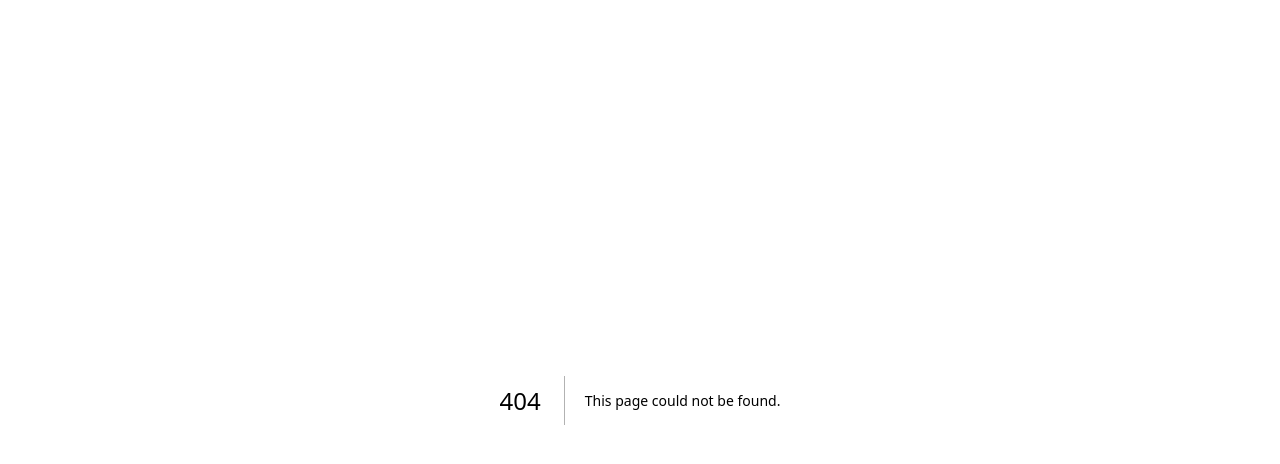
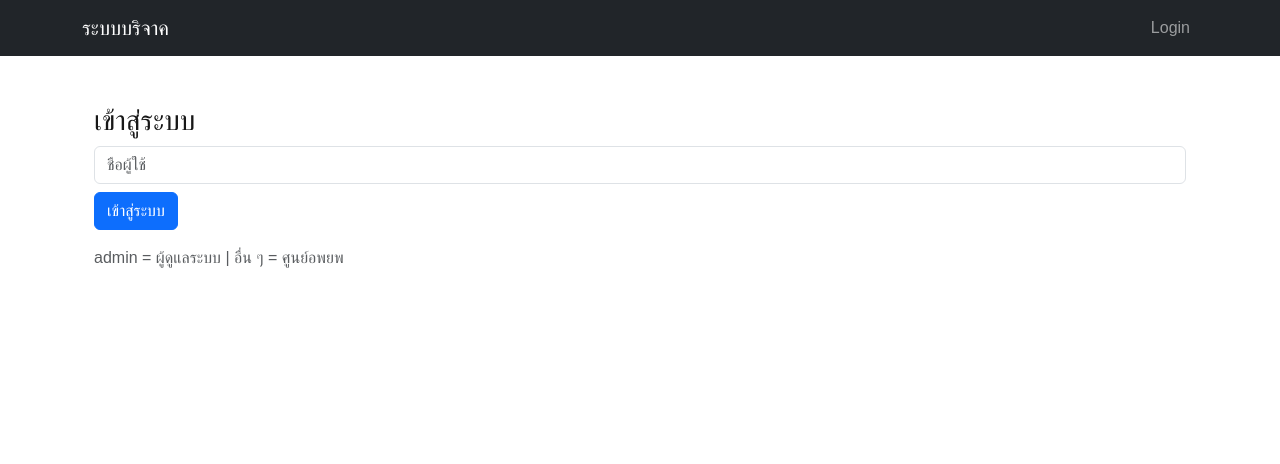
Before and after one commit to mmkunlanat/inventory-system, a Next.js app: page /login in a window 1280 px wide. Before the commit this address had no page. Shown: the top 464 px of the page. Built offline with nearby package versions, Linux system fonts and the light colour scheme.

Commit message:
set login

```diff
--- a/src/app/layout.js
+++ b/src/app/layout.js
@@ -1,6 +1,7 @@
 import 'bootstrap/dist/css/bootstrap.min.css'
 import { Geist, Geist_Mono } from "next/font/google";
 import "./globals.css";
+import Navbar from "@/components/Navbar";
 
 const geistSans = Geist({
   variable: "--font-geist-sans",
@@ -13,15 +14,23 @@ const geistMono = Geist_Mono({
 });
 
 export const metadata = {
-  title: "Create Next App",
-  description: "Generated by create next app",
+  title: "ระบบจัดสรรสินค้าบริจาค",
+  description: "Donation Management System",
 };
 
 export default function RootLayout({ children }) {
   return (
     <html lang="en">
       <body className={`${geistSans.variable} ${geistMono.variable}`}>
-        {children}
+
+        {/* เมนูด้านบน */}
+        <Navbar />
+
+        {/* เนื้อหาของแต่ละหน้า */}
+        <main className="container mt-4">
+          {children}
+        </main>
+
       </body>
     </html>
   );
--- /dev/null
+++ b/src/app/login/page.js
@@ -0,0 +1,38 @@
+"use client"
+import { useState } from "react";
+import { useRouter } from "next/navigation";
+
+export default function LoginPage() {
+  const [username, setUsername] = useState("");
+  const router = useRouter();
+
+  const login = () => {
+    if (username === "admin") {
+      sessionStorage.setItem("role", "admin");
+      router.push("/admin/items");
+    } else {
+      sessionStorage.setItem("role", "center");
+      router.push("/center/request");
+    }
+  };
+
+  return (
+    <div className="container mt-5">
+      <h3>เข้าสู่ระบบ</h3>
+
+      <input
+        className="form-control mb-2"
+        placeholder="ชื่อผู้ใช้"
+        onChange={e => setUsername(e.target.value)}
+      />
+
+      <button className="btn btn-primary" onClick={login}>
+        เข้าสู่ระบบ
+      </button>
+
+      <p className="mt-3 text-muted">
+        admin = ผู้ดูแลระบบ | อื่น ๆ = ศูนย์อพยพ
+      </p>
+    </div>
+  );
+}
--- /dev/null
+++ b/src/components/Navbar.js
@@ -0,0 +1,63 @@
+"use client"
+import Link from "next/link";
+import { useEffect, useState } from "react";
+
+export default function Navbar() {
+  const [role, setRole] = useState(null);
+
+  useEffect(() => {
+    setRole(sessionStorage.getItem("role"));
+  }, []);
+
+  const logout = () => {
+    sessionStorage.clear();
+    location.href = "/login";
+  };
+
+  return (
+    <nav className="navbar navbar-expand-lg navbar-dark bg-dark">
+      <div className="container">
+        <Link className="navbar-brand" href="/">
+          ระบบบริจาค
+        </Link>
+
+        <div className="navbar-nav">
+
+          {/* เมนู Admin */}
+          {role === "admin" && (
+            <>
+              <Link className="nav-link" href="/admin/items">สินค้า</Link>
+              <Link className="nav-link" href="/admin/centers">ศูนย์อพยพ</Link>
+              <Link className="nav-link" href="/admin/requests">คำขอ</Link>
+            </>
+          )}
+
+          {/* เมนู Center */}
+          {role === "center" && (
+            <Link className="nav-link" href="/center/request">
+              ขอรับบริจาค
+            </Link>
+          )}
+
+          {/* ยังไม่ Login */}
+          {!role && (
+            <Link className="nav-link" href="/login">
+              Login
+            </Link>
+          )}
+
+          {/* Logout */}
+          {role && (
+            <button
+              className="btn btn-outline-light ms-3"
+              onClick={logout}
+            >
+              Logout
+            </button>
+          )}
+
+        </div>
+      </div>
+    </nav>
+  );
+}
```
Also changed, not shown: middleware.js (added, +9 -0 lines), src/app/admin/items/page.js (+66 -7 lines).
